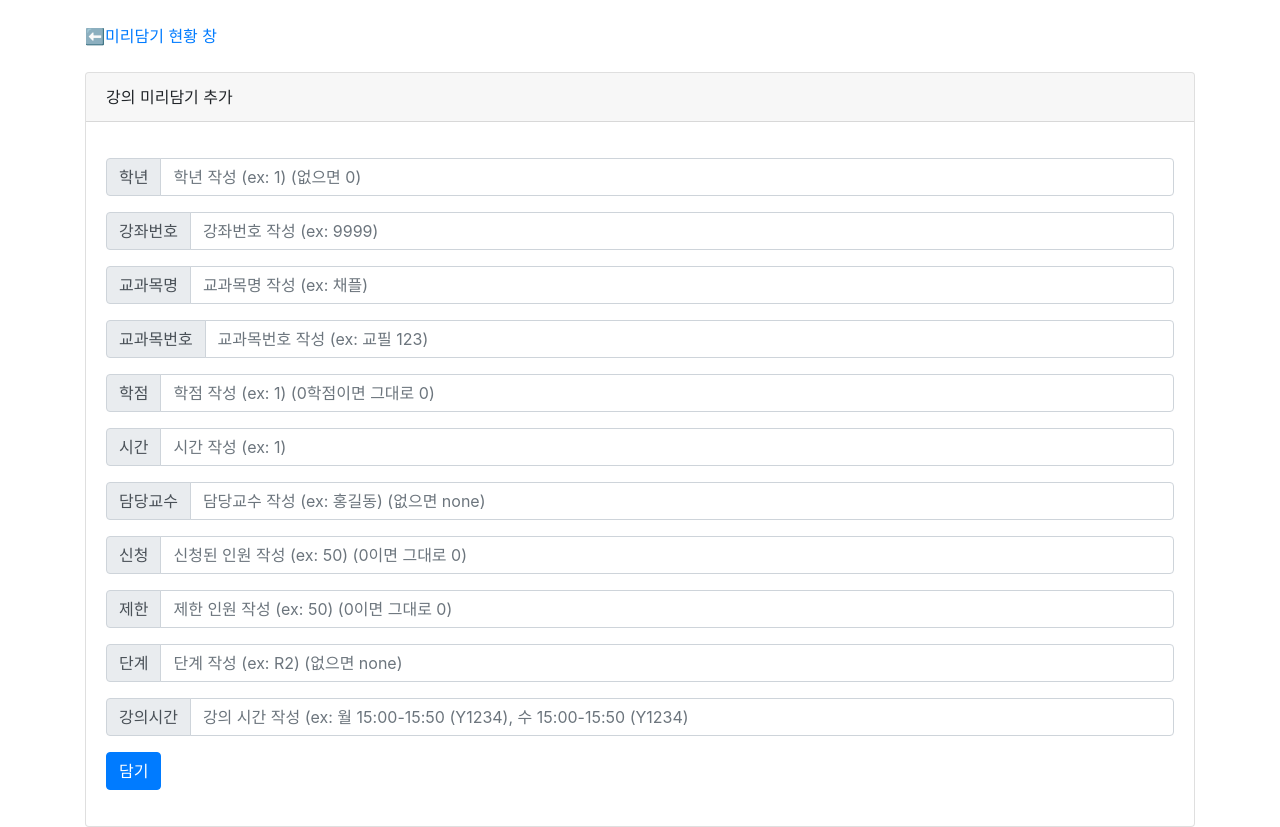
After one commit to techofficer20/applyPractice, a Django app: page /new/ in a window 1280 px wide. The commit adds this page. Run offline with Django 3.2, Linux system fonts and the light colour scheme; some libraries are stand-ins or nearby versions.

Commit message:
new 페이지 생성

```diff
--- a/apply_practice/apply_practice/urls.py
+++ b/apply_practice/apply_practice/urls.py
@@ -19,4 +19,6 @@ import mainapp.views
 urlpatterns = [
     path('admin/', admin.site.urls),
     path('', mainapp.views.index, name = 'index'),
+    path('new/', mainapp.views.new, name = 'new'),
+    path('create/', mainapp.views.create, name = 'create'),
 ]
--- a/apply_practice/mainapp/templates/index.html
+++ b/apply_practice/mainapp/templates/index.html
@@ -33,6 +33,9 @@
     <title>명지대 수강신청 연습 사이트</title>
 </head>
 <body>
+    <a href="{% url 'new' %}">강의 미리담기 추가✏️</a>
+    <br/>
+    <br/>
     <table border = "1">
         <tr>
             <th>학년</th>
--- /dev/null
+++ b/apply_practice/mainapp/templates/new.html
@@ -0,0 +1,117 @@
+<!DOCTYPE html>
+<html lang="en">
+
+<head>
+    <meta charset="UTF-8">
+    <meta name="viewport" content="width=device-width, initial-scale=1.0">
+    <meta http-equiv="X-UA-Compatible" content="ie=edge">
+    <link rel="stylesheet" href="https://stackpath.bootstrapcdn.com/bootstrap/4.3.1/css/bootstrap.min.css"
+        integrity="sha384-ggOyR0iXCbMQv3Xipma34MD+dH/1fQ784/j6cY/iJTQUOhcWr7x9JvoRxT2MZw1T" crossorigin="anonymous">
+    <style>
+    a, a:hover, a:visited
+    {
+        text-decoration: none;
+    }
+    </style>
+    <title>강의 미리담기</title>
+</head>
+
+<body>
+    <div class="container">
+        <br/>
+        <a href="{% url 'index' %}">⬅️미리담기 현황 창</a>
+        <br />
+        <br />
+        <div class="card">
+            <div class="card-header">
+                강의 미리담기 추가
+            </div>
+            <div class="card-body">
+                <p class="card-text">
+                    <form action="{% url 'create' %}" method="GET">
+                        <div class="input-group mb-3">
+                            <div class="input-group-prepend">
+                                <span class="input-group-text" id="basic-addon1">학년</span>
+                            </div>
+                            <input type="text" class="form-control" placeholder="학년 작성 (ex: 1) (없으면 0)" name = "grade" required>
+                        </div>
+
+                        <div class="input-group mb-3">
+                            <div class="input-group-prepend">
+                                <span class="input-group-text" id="basic-addon1">강좌번호</span>
+                            </div>
+                            <input type="text" class="form-control" placeholder="강좌번호 작성 (ex: 9999)" name = "lec_num" required>
+                        </div>
+
+                        <div class="input-group mb-3">
+                            <div class="input-group-prepend">
+                                <span class="input-group-text" id="basic-addon1">교과목명</span>
+                            </div>
+                            <input type="text" class="form-control" placeholder="교과목명 작성 (ex: 채플)" name = "lec_title" required>
+                        </div>
+
+                        <div class="input-group mb-3">
+                            <div class="input-group-prepend">
+                                <span class="input-group-text" id="basic-addon1">교과목번호</span>
+                            </div>
+                            <input type="text" class="form-control" placeholder="교과목번호 작성 (ex: 교필 123)" name = "lec_num2" required>
+                        </div>
+
+                        <div class="input-group mb-3">
+                            <div class="input-group-prepend">
+                                <span class="input-group-text" id="basic-addon1">학점</span>
+                            </div>
+                            <input type="text" class="form-control" placeholder="학점 작성 (ex: 1) (0학점이면 그대로 0)" name = "lec_value" required>
+                        </div>
+
+                        <div class="input-group mb-3">
+                            <div class="input-group-prepend">
+                                <span class="input-group-text" id="basic-addon1">시간</span>
+                            </div>
+                            <input type="text" class="form-control" placeholder="시간 작성 (ex: 1)" name = "lec_time" required>
+                        </div>
+
+                        <div class="input-group mb-3">
+                            <div class="input-group-prepend">
+                                <span class="input-group-text" id="basic-addon1">담당교수</span>
+                            </div>
+                            <input type="text" class="form-control" placeholder="담당교수 작성 (ex: 홍길동) (없으면 none)" name = "lec_prof" required>
+                        </div>
+
+                        <div class="input-group mb-3">
+                            <div class="input-group-prepend">
+                                <span class="input-group-text" id="basic-addon1">신청</span>
+                            </div>
+                            <input type="text" class="form-control" placeholder="신청된 인원 작성 (ex: 50) (0이면 그대로 0)" name = "lec_success" required>
+                        </div>
+
+                        <div class="input-group mb-3">
+                            <div class="input-group-prepend">
+                                <span class="input-group-text" id="basic-addon1">제한</span>
+                            </div>
+                            <input type="text" class="form-control" placeholder="제한 인원 작성 (ex: 50) (0이면 그대로 0)" name = "lec_limit" required>
+                        </div>
+
+                        <div class="input-group mb-3">
+                            <div class="input-group-prepend">
+                                <span class="input-group-text" id="basic-addon1">단계</span>
+                            </div>
+                            <input type="text" class="form-control" placeholder="단계 작성 (ex: R2) (없으면 none)" name = "lec_stair" required>
+                        </div>
+
+                        <div class="input-group mb-3">
+                            <div class="input-group-prepend">
+                                <span class="input-group-text" id="basic-addon1">강의시간</span>
+                            </div>
+                            <input type="text" class="form-control" placeholder="강의 시간 작성 (ex: 월 15:00-15:50 (Y1234), 수 15:00-15:50 (Y1234)" name = "lec_time2" required>
+                        </div>
+                    <button class = "btn btn-primary">담기</button>
+                    </form>
+                </p>
+
+            </div>
+        </div>
+    </div>
+</body>
+
+</html>
--- a/apply_practice/mainapp/views.py
+++ b/apply_practice/mainapp/views.py
@@ -1,7 +1,26 @@
-from django.shortcuts import render
+from django.shortcuts import render, redirect
 from .models import lecture
 # Create your views here.
 
 def index(request):
     lec_obj = lecture.objects.all()
     return render(request, 'index.html', {'lec_obj' : lec_obj})
+
+def new(request):
+    return render(request, 'new.html')
+
+def create(request):
+    lectures = lecture()
+    lectures.grade = request.GET['grade']
+    lectures.lec_num = request.GET['lec_num']
+    lectures.lec_title = request.GET['lec_title']
+    lectures.lec_num2 = request.GET['lec_num2']
+    lectures.lec_value = request.GET['lec_value']
+    lectures.lec_time = request.GET['lec_time']
+    lectures.lec_prof = request.GET['lec_prof']
+    lectures.lec_success = request.GET['lec_success']
+    lectures.lec_limit = request.GET['lec_limit']
+    lectures.lec_stair = request.GET['lec_stair']
+    lectures.lec_time2 = request.GET['lec_time2']
+    lectures.save()
+    return redirect('index')
```
Also changed, not shown: apply_practice/db.sqlite3.
